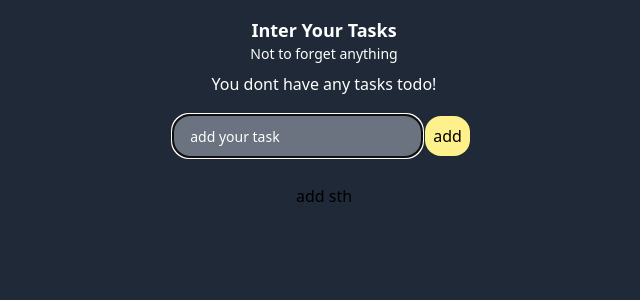
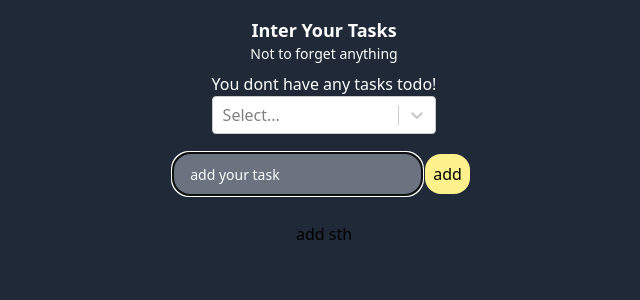
Before and after one commit to mhsamie/TodoApp, a React (Create React App) app: page / in a window 1280 px wide. Shown: the top 300 px of the page, without its empty margins (316-956 px from the left). Built offline with nearby package versions, Linux system fonts and the light colour scheme.

Commit message:
add react select

```diff
--- a/package.json
+++ b/package.json
@@ -12,6 +12,7 @@
     "react-dom": "^18.0.0",
     "react-icons": "^4.3.1",
     "react-scripts": "5.0.0",
+    "react-select": "^5.4.0",
     "react-time-picker": "^4.5.0",
     "sweetalert-react": "^0.4.11",
     "web-vitals": "^2.1.4"
--- a/src/App.js
+++ b/src/App.js
@@ -1,4 +1,4 @@
-import React, { useState } from "react";
+import React, { useState, useEffect } from "react";
 
 import TodoList from "./components/Todolist";
 import TodoForm from "./components/TodoForm";
@@ -6,7 +6,11 @@ import NavBar from "./components/NavBar";
 
 const App = () => {
   const [todo, setTodo] = useState([]);
-  const [todoTime, setTodoTime] = useState([]);
+  const [selectedOption, setSelectedOption] = useState("All");
+  const [filteredTodos, setFilterTodos] = useState([]);
+  useEffect(() => {
+    filterTodo(selectedOption);
+  }, [todo, selectedOption]);
   const addHandler = (input) => {
     const newTask = {
       id: Math.floor(Math.random() * 1000),
@@ -15,14 +19,7 @@ const App = () => {
     };
     setTodo([...todo, newTask]);
   };
-  const addTimeHandler = (input) => {
-    const taskTime = {
-      id: Math.floor(Math.random() * 1000),
-      text: input,
-    };
 
-    setTodoTime([...todoTime, taskTime]);
-  };
   const completeTodo = (id) => {
     const index = todo.findIndex((todos) => todos.id === id);
     const selectedTodo = { ...todo[index] };
@@ -43,19 +40,36 @@ const App = () => {
     updatedTodo[index] = selectedTodo;
     setTodo(updatedTodo);
   };
+  const filterTodo = (selectedOption) => {
+    switch (selectedOption) {
+      case "Completed":
+        setFilterTodos(todo.filter((t) => t.isCompletes));
+        break;
+      case "notcompleted":
+        setFilterTodos(todo.filter((t) => !t.isCompletes));
+        break;
+      default:
+        setFilterTodos(todo);
+    }
+  };
+  const selectChangeHandler = (e) => {
+    setSelectedOption(e.value);
+    filterTodo(e.value);
+  };
   return (
     <div className="bg-gray-800 w-full min-h-screen max-h-full flex flex-col justify-start items-center">
       <h1 className="font-bold text-white text-lg mt-4">Inter Your Tasks</h1>
       <h2 className="text-sm text-white mb-2">Not to forget anything</h2>
       <NavBar
         uncompleted={todo.filter((todos) => todos.isCompletes === false).length}
+        onchange={selectChangeHandler}
+        selectedOption={selectedOption}
       />
       <div className="m-4 flex flex-col justify-center items-center">
-        <TodoForm addHandler={addHandler} addTimeHandler={addTimeHandler} />
+        <TodoForm addHandler={addHandler} />
       </div>
       <TodoList
-        todo={todo}
-        time={todoTime}
+        todo={filteredTodos}
         onDelete={deletTodo}
         onComplete={completeTodo}
         onUpdate={editTodo}
--- a/src/components/NavBar.js
+++ b/src/components/NavBar.js
@@ -1,4 +1,11 @@
-const NavBar = ({ uncompleted }) => {
+import Select from "react-select";
+
+const options = [
+  { value: "All", label: "All" },
+  { value: "Completed", label: "completed" },
+  { value: "notcompleted", label: "notcompleted" },
+];
+const NavBar = ({ uncompleted, onchange, selectedOption }) => {
   return (
     <div>
       {uncompleted ? (
@@ -6,6 +13,11 @@ const NavBar = ({ uncompleted }) => {
       ) : (
         <p className="text-white">You dont have any tasks todo!</p>
       )}
+      <Select
+        defaultValue={selectedOption}
+        onChange={onchange}
+        options={options}
+      />
     </div>
   );
 };
```
Also changed, not shown: 1 other file (tests, documents, lock files or other folders).
